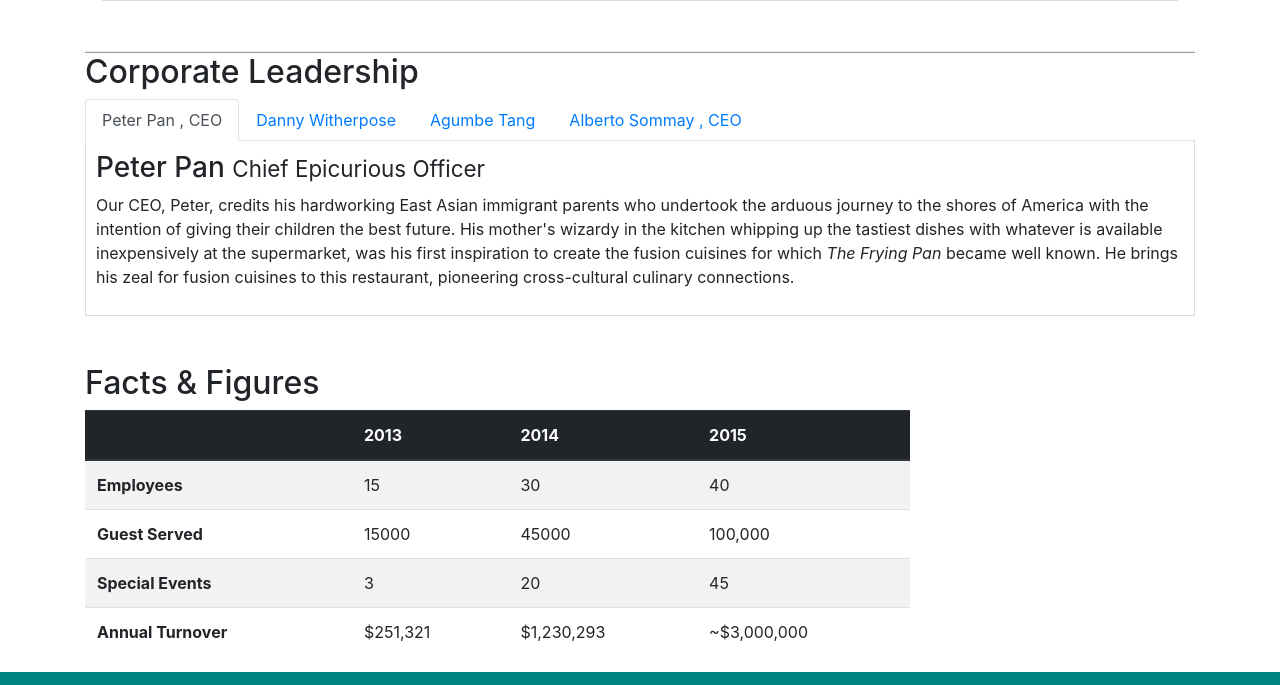
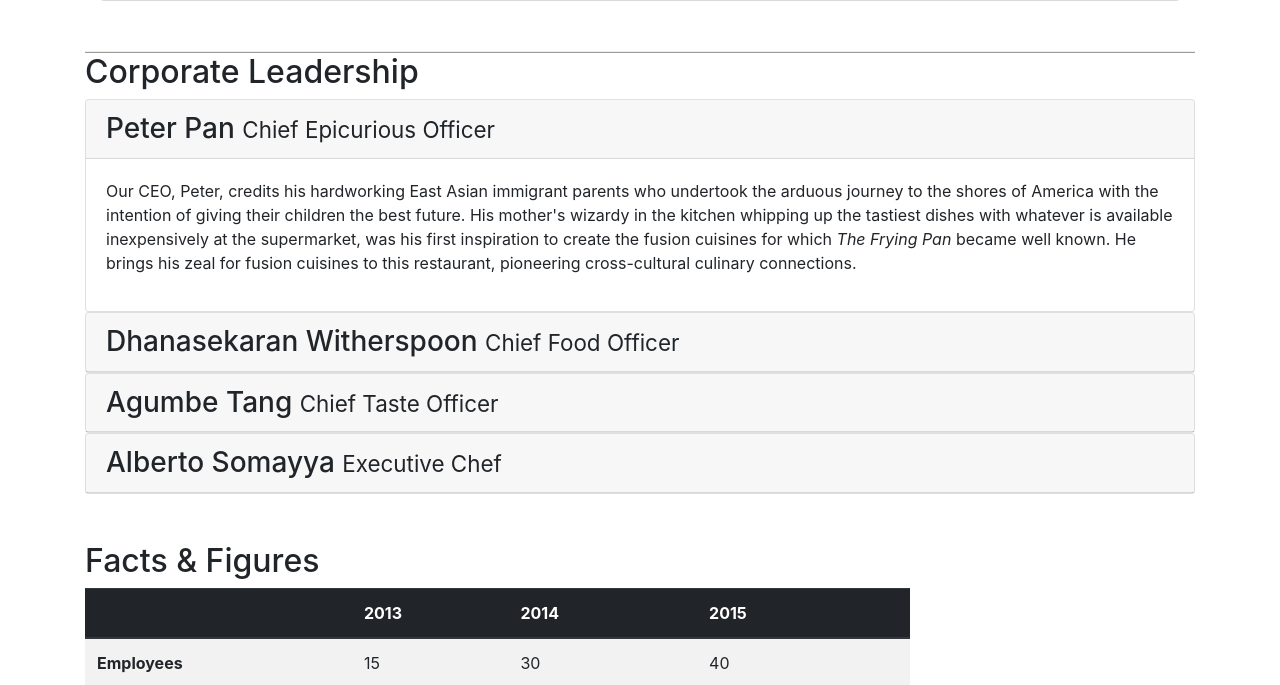
Before and after one commit to aristosChatzidis/bootstrap-sam-git, a website: page aboutus.html in a window 1280 px wide. Shown: the part 920-1605 px from the top of the page. Drawn offline with nearby package versions, Linux system fonts and the light colour scheme.

Commit message:
Accordion

```diff
--- a/aboutus.html
+++ b/aboutus.html
@@ -108,43 +108,68 @@
         <div>
             <div>
                 <h2>Corporate Leadership</h2>
-                                                <!-- TAB PANEL -->
-                <ul class="nav nav-tabs">
-                    <li class="nav-item">
-                        <a class="nav-link active" href="#peter" role="tab" data-toggle="tab">Peter Pan , CEO</a>
+       <!-- Accordion  -->
+                <div id="accordion">
 
-                    </li>
-                    <li class="nav-item">
-                        <a class="nav-link " href="#danny" role="tab" data-toggle="tab">Danny Witherpose</a>
-
-                    </li>
-                    <li class="nav-item">
-                        <a class="nav-link " href="#agumbe" role="tab" data-toggle="tab">Agumbe Tang </a>
-
-                    </li>
-                    <li class="nav-item">
-                        <a class="nav-link " href="#alberto" role="tab" data-toggle="tab">Alberto Sommay , CEO</a>
-
-                    </li>
-                </ul>
-                <div class="tab-content">
-                    <div role="tabpanel" class="tab-pane fade show active " id="peter">
-                        <h3>Peter Pan <small>Chief Epicurious Officer</small></h3>
-                        <p class="d-none d-sm-block">Our CEO, Peter, credits his hardworking East Asian immigrant parents who undertook the arduous journey to the shores of America with the intention of giving their children the best future. His mother's wizardy in the kitchen whipping up the tastiest dishes with whatever is available inexpensively at the supermarket, was his first inspiration to create the fusion cuisines for which <em>The Frying Pan</em> became well known. He brings his zeal for fusion cuisines to this restaurant, pioneering cross-cultural culinary connections.</p>
+                    <div class="card">
+                        <div class="card-header" role="tab" id="peterhead">
+                        <h3 class="mb-0">
+                            <a data-toggle="collapse" data-target="#peter">
+                            Peter Pan <small>Chief Epicurious Officer</small>
+                            </a>
+                        </h3>
+                        </div>
+                        <div class="collapse show" id="peter" data-parent="#accordion">
+                            <div class="card-body">
+                                <p class="d-none d-sm-block">Our CEO, Peter, credits his hardworking East Asian immigrant parents who undertook the arduous journey to the shores of America with the intention of giving their children the best future. His mother's wizardy in the kitchen whipping up the tastiest dishes with whatever is available inexpensively at the supermarket, was his first inspiration to create the fusion cuisines for which <em>The Frying Pan</em> became well known. He brings his zeal for fusion cuisines to this restaurant, pioneering cross-cultural culinary connections.</p>
+                            </div>
+                        </div>
                     </div>
-                    <div role="tabpanel" class="tab-pane fade " id="danny">
-                        <h3>Dhanasekaran Witherspoon <small>Chief Food Officer</small></h3>
-                        <p class="d-none d-sm-block">Our CFO, Danny, as he is affectionately referred to by his colleagues, comes from a long established family tradition in farming and produce. His experiences growing up on a farm in the Australian outback gave him great appreciation for varieties of food sources. As he puts it in his own words, <em>Everything that runs, wins, and everything that stays, pays!</em></p>
+                    <div class="card">
+                        <div class="card-header" role="tab" id="dannyhead">
+                        <h3 class="mb-0">
+                            <a class="collapsed" data-toggle="collapse" data-target="#danny">
+                            Dhanasekaran Witherspoon <small>Chief Food Officer</small>
+                            </a>
+                        </h3>
                     </div>
-                    <div role="tabpanel" class="tab-pane fade  " id="agumbe">
-                        <h3>Agumbe Tang <small>Chief Taste Officer</small></h3>
-                        <p class="d-none d-sm-block">Blessed with the most discerning gustatory sense, Agumbe, our CTO, personally ensures that every dish that we serve meets his exacting tastes. Our chefs dread the tongue lashing that ensues if their dish does not meet his exacting standards. He lives by his motto, <em>You click only if you survive my lick.</em></p>
-                    </div>
-                    <div role="tabpanel" class="tab-pane fade  " id="alberto">
-                        <h3>Alberto Somayya <small>Executive Chef</small></h3>
-                        <p class="d-none d-sm-block">Award winning three-star Michelin chef with wide International experience having worked closely with whos-who in the culinary world, he specializes in creating mouthwatering Indo-Italian fusion experiences. He says, <em>Put together the cuisines from the two craziest cultures, and you get a winning hit! Amma Mia!</em></p>
+                    <div class="collapse" id="danny" data-parent="#accordion">
+                        <div class="card-body">
+                            <p class="d-none d-sm-block">Our CFO, Danny, as he is affectionately referred to by his colleagues, comes from a long established family tradition in farming and produce. His experiences growing up on a farm in the Australian outback gave him great appreciation for varieties of food sources. As he puts it in his own words, <em>Everything that runs, wins, and everything that stays, pays!</em></p>
+                        </div>
                     </div>
                 </div>
+                <div class="card">
+                        <div class="card-header" role="tab" id="agumbehead">
+                        <h3 class="mb-0">
+                            <a class="collapsed" data-toggle="collapse" data-target="#agumbe">
+                            Agumbe Tang <small>Chief Taste Officer</small>
+                            </a>
+                        </h3>
+                    </div>
+                    <div class="collapse" id="agumbe" data-parent="#accordion">
+                        <div class="card-body">
+                            <p class="d-none d-sm-block">Blessed with the most discerning gustatory sense, Agumbe, our CTO, personally ensures that every dish that we serve meets his exacting tastes. Our chefs dread the tongue lashing that ensues if their dish does not meet his exacting standards. He lives by his motto, <em>You click only if you survive my lick.</em></p>
+                        </div>
+                    </div>
+                </div>
+                <div class="card">
+                        <div class="card-header" role="tab" id="albertohead">
+                        <h3 class="mb-0">
+                            <a class="collapsed" data-toggle="collapse" data-target="#alberto">
+                            Alberto Somayya <small>Executive Chef</small>
+                            </a>
+                        </h3>
+                    </div>
+                    <div class="collapse" id="alberto" data-parent="#accordion">
+                        <div class="card-body">
+                            <p class="d-none d-sm-block">Award winning three-star Michelin chef with wide International experience having worked closely with whos-who in the culinary world, he specializes in creating mouthwatering Indo-Italian fusion experiences. He says, <em>Put together the cuisines from the two craziest cultures, and you get a winning hit! Amma Mia!</em></p>
+                        </div>
+                    </div>
+                </div>
+            </div>
+<!-- Accordion  -->
+
                 <br><br>
              </div>
        </div>
```
